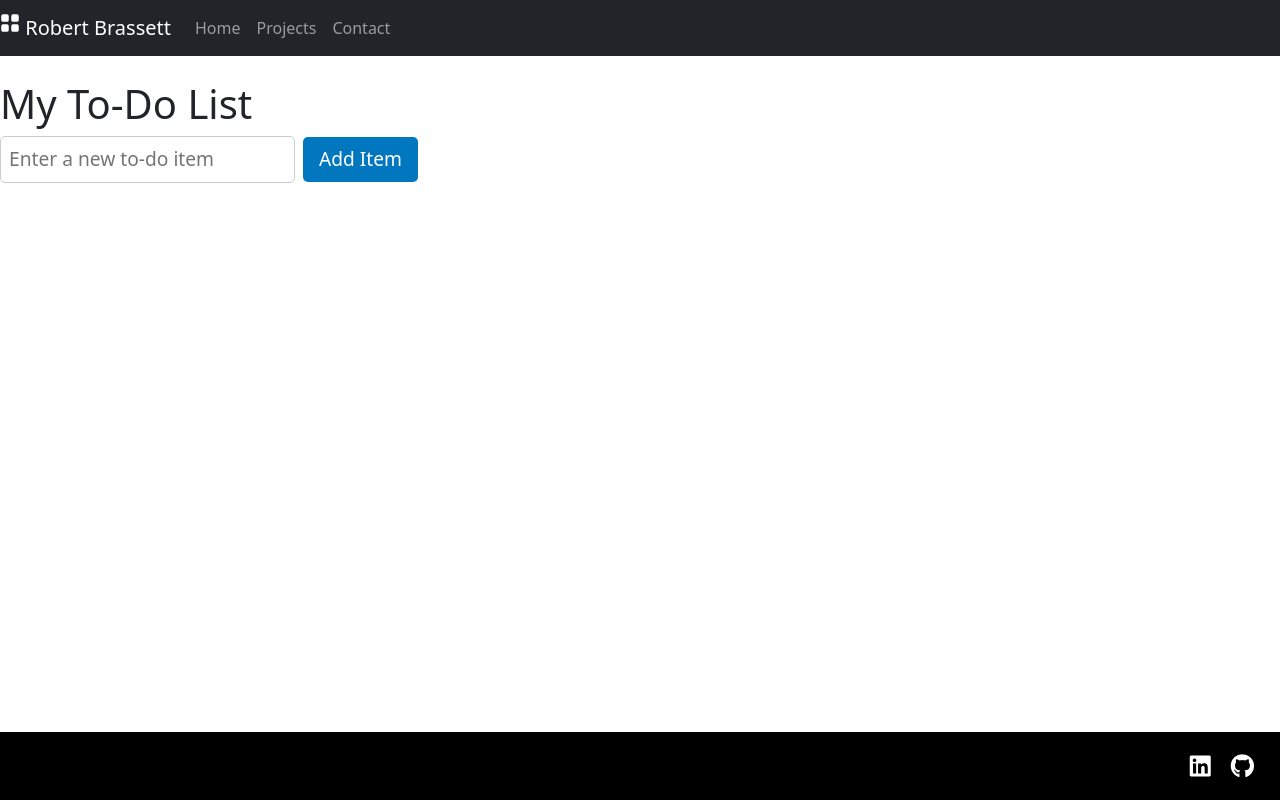
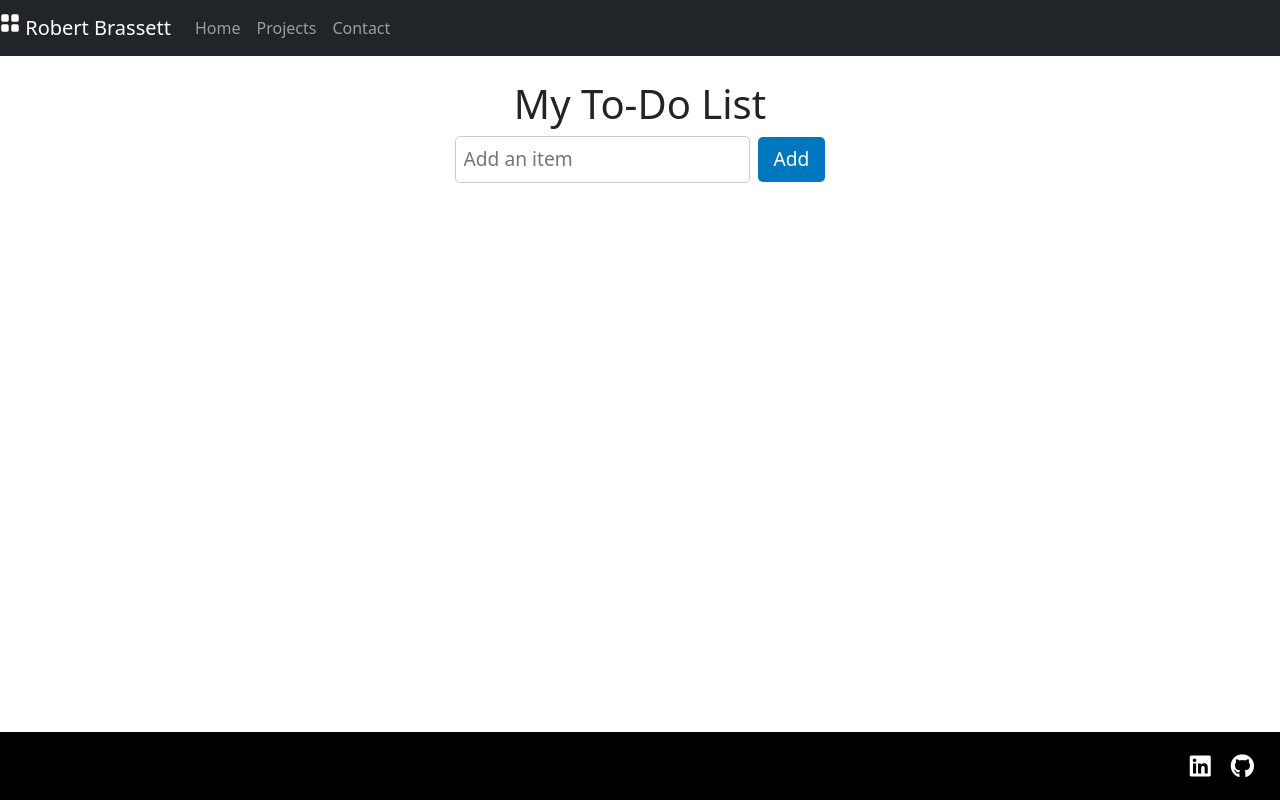
Before and after one commit to rbrassettCode/PortfolioReactApp, a React (Create React App) app: page /portfolio/TodoList in a window 1280 px wide. Built offline with nearby package versions, Linux system fonts and the light colour scheme.

Commit message:
Added local storage so that each user has the ability to store their tasks

```diff
--- a/src/pages/Projects.js
+++ b/src/pages/Projects.js
@@ -13,7 +13,7 @@ function Projects() {
         },
         {
             title: "To Do List",
-            description: "A simple application where you can create and delte tasks that you need to complete.",
+            description: "A simple application where you can create and delte tasks that you need to complete that are saved under local storage so they are not lost.",
             imageUrl: todoIcon,
             routelink: "/portfolio/ToDoList"
         },
--- a/src/pages/Todo.css
+++ b/src/pages/Todo.css
@@ -1,6 +1,13 @@
 .delete-button {
     display: none;
   }
+.todo-container {
+  text-align: center;
+}
+ul {
+  list-style-type: none;
+  padding-top: 10px;
+}
 
   li:hover .delete-button {
     background-color: transparent;
--- a/src/pages/Todo.js
+++ b/src/pages/Todo.js
@@ -1,44 +1,51 @@
-import React, { useState } from 'react';
+import React, { useState, useEffect } from 'react';
 import './Todo.css';
 
 function TodoList() {
-  const [todos, setTodos] = useState([]);
-
+  const [todos, setItems] = useState([]);
     const [inputValue, setInputValue] = useState('');
 
-  const handleSubmit = e => {
-    e.preventDefault();
-    if (!inputValue) return;
-    const newTodo = { id: Date.now(), text: inputValue };
-    setTodos([...todos, newTodo]);
+    // Load items from localStorage when the component mounts
+    useEffect(() => {
+        const storedItems = localStorage.getItem('todo-items');
+        if (storedItems) {
+            setItems(JSON.parse(storedItems));
+        }
+    }, []);
+
+    // Save items to localStorage whenever they change
+    useEffect(() => {
+        localStorage.setItem('todo-items', JSON.stringify(todos));
+    }, [todos]);
+
+    const addItem = () => {
+        if (inputValue.trim()) {
+            setItems([...todos, inputValue.trim()]);
             setInputValue('');
+        }
     };
 
     const handleDelete = id => {
-    const updatedTodos = todos.filter(todo => todo.id !== id);
-    setTodos(updatedTodos);
+      const newItems = todos.filter((_, index) => index !== id);
+      setItems(newItems);
     };
 
   return (
-    <div>
+    <div className='todo-container'>
       <h1>My To-Do List</h1>
-      <form onSubmit={handleSubmit}>
-        <input
-          type="text"
-          placeholder="Enter a new to-do item"
+            <input type="text"
                 value={inputValue}
-          onChange={e => setInputValue(e.target.value)}
+                onChange={(e) => setInputValue(e.target.value)}
+                placeholder="Add an item"
             />
-        <button type="submit">Add Item</button>
-      </form>
+            <button type="submit" onClick={addItem}>Add</button>
             <ul>
-        {todos.map(todo => (
-          <li className="list-entry" key={todo.id}>{todo.text}
+                {todos.map((item, index) => (
+                    <li className="list-entry" key={index}>{item}
                     <button
               className="delete-button"
-              onClick={() => handleDelete(todo.id)}
-            >X</button>
-          </li>
+              onClick={() => handleDelete(index)}
+            >X</button></li>
                 ))}
             </ul>
         </div>
```
Lines whose indentation alone changed are shown as unchanged.
